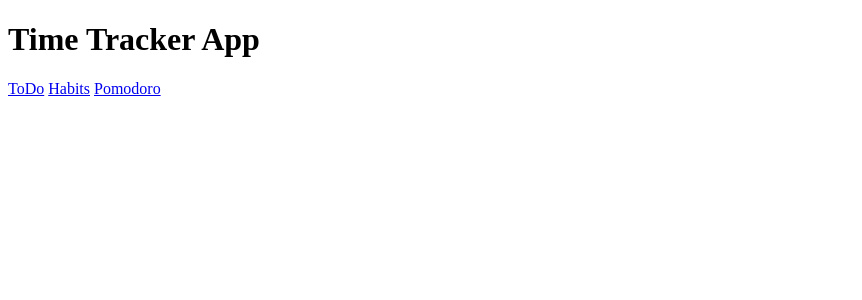
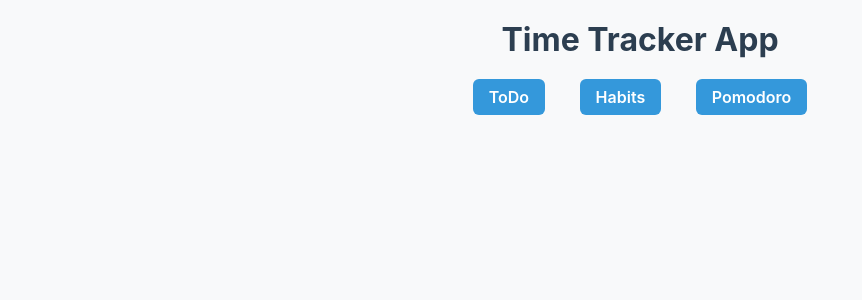
Before and after one commit to Yuto-design/time-task-app, a PHP site: page / in a window 1280 px wide. Shown: the top 300 px of the page, without its empty margins (0-862 px from the left). Run offline with PHP 8.4, Linux system fonts and the light colour scheme.

Commit message:
3 commit

```diff
--- a/public/index.php
+++ b/public/index.php
@@ -1,11 +1,11 @@
-<?php include 'style.css'; ?>
 <!DOCTYPE html>
 <html>
     <head>
         <title>Time Tracker</title>
         <meta charset="UTF-8">
         <meta name="viewport" content="width=device-width, initial-scale=1.0">
-        <style><?php include 'style.css'; ?></style>
+        <!-- CSSはlinkで読み込む（PHP includeしない） -->
+        <link rel="stylesheet" href="style.css" />
     </head>
     <body>
         <h1>Time Tracker App</h1>
--- a/public/style.css
+++ b/public/style.css
@@ -0,0 +1,145 @@
+body {
+    font-family: -apple-system, BlinkMacSystemFont, "Segoe UI", Roboto, Helvetica, Arial, sans-serif;
+    background-color: #f8f9fa;
+    margin: 0;
+    padding: 0;
+    color: #333;
+}
+
+h1 {
+    text-align: center;
+    margin: 20px 0;
+    color: #2c3e50;
+}
+
+nav {
+    text-align: center;
+    margin-bottom: 20px;
+}
+
+nav a {
+    display: inline-block;
+    margin: 0 15px;
+    padding: 8px 16px;
+    background-color: #3498db;
+    color: white;
+    text-decoration: none;
+    border-radius: 6px;
+    font-weight: 600;
+    transition: background-color 0.3s ease;
+}
+
+nav a:hover {
+    background-color: #2980b9;
+}
+
+form {
+    max-width: 600px;
+    margin: 0 auto 30px auto;
+    padding: 10px 20px;
+    background-color: white;
+    border-radius: 8px;
+    box-shadow: 0 4px 6px rgb(0 0 0 / 0.1);
+}
+
+form input[type="text"],
+form input[type="date"],
+form textarea {
+    width: 100%;
+    padding: 10px 12px;
+    margin-bottom: 12px;
+    border: 1px solid #ddd;
+    border-radius: 5px;
+    font-size: 1em;
+    resize: vertical;
+    box-sizing: border-box;
+}
+
+form button {
+    background-color: #27ae60;
+    border: none;
+    padding: 10px 20px;
+    color: white;
+    border-radius: 6px;
+    font-size: 1em;
+    cursor: pointer;
+    font-weight: 700;
+    transition: background-color 0.3s ease;
+}
+
+form button:hover {
+    background-color: #219150;
+}
+
+ul {
+    max-width: 600px;
+    margin: 0 auto 50px auto;
+    padding-left: 0;
+    list-style: none;
+}
+
+ul li {
+    background-color: white;
+    border-radius: 8px;
+    padding: 12px 16px;
+    margin-bottom: 10px;
+    box-shadow: 0 2px 4px rgb(0 0 0 / 0.05);
+    font-size: 1.1em;
+    display: flex;
+    justify-content: space-between;
+    align-items: center;
+}
+
+.status {
+    font-weight: 600;
+    color: #555;
+    margin-left: 15px;
+}
+
+.status.done {
+    color: #27ae60;
+}
+
+.status.pending {
+    color: #e67e22;
+}
+
+button.delete-btn {
+    background-color: #e74c3c;
+    border: none;
+    color: white;
+    border-radius: 5px;
+    padding: 6px 12px;
+    cursor: pointer;
+    font-weight: 700;
+    font-size: 0.9em;
+    transition: background-color 0.3s ease;
+}
+
+button.delete-btn:hover {
+    background-color: #c0392b;
+}
+
+.checkbox-label {
+    display: flex;
+    align-items: center;
+    gap: 8px;
+    cursor: pointer;
+}
+
+.checkbox-label input[type="checkbox"] {
+    width: 18px;
+    height: 18px;
+    cursor: pointer;
+}
+
+@media (max-width: 640px) {
+    form, ul {
+        width: 90%;
+    }
+
+    nav a {
+        display: block;
+        margin: 10px auto;
+    }
+}
```
